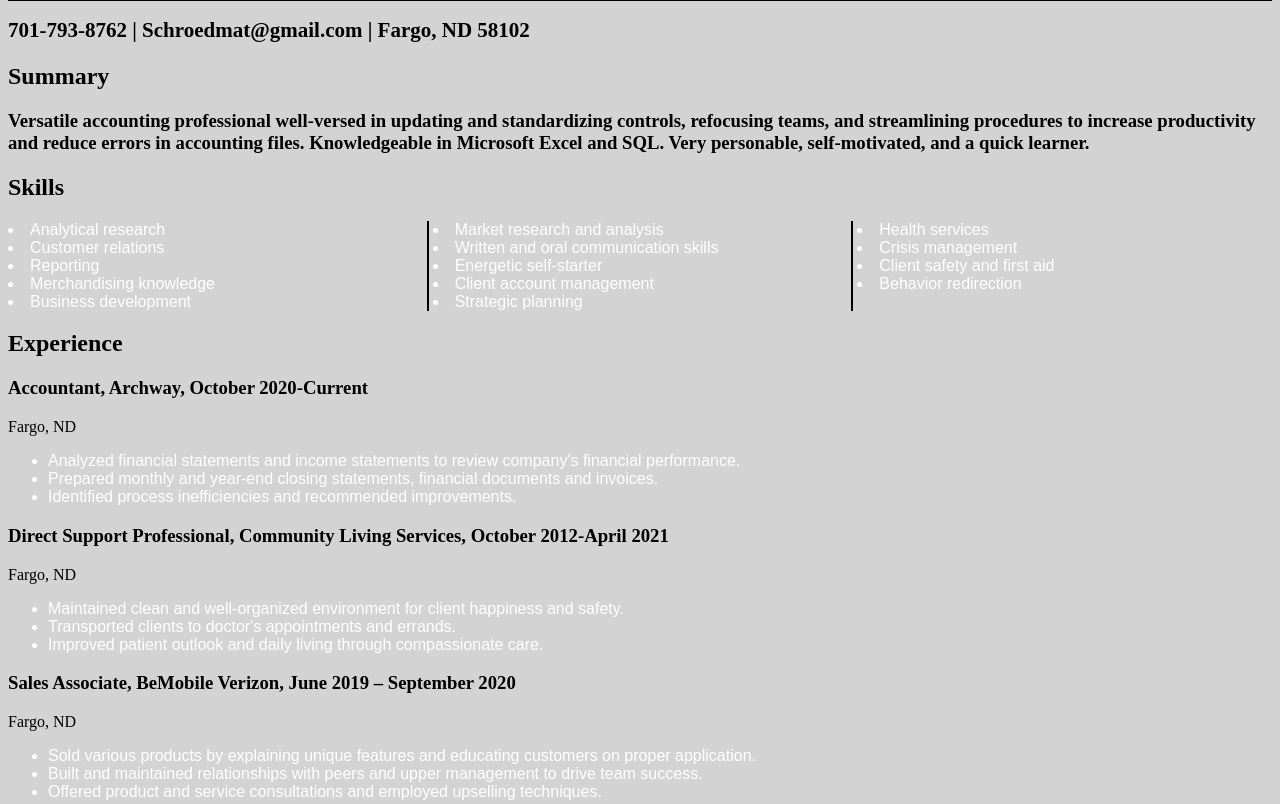
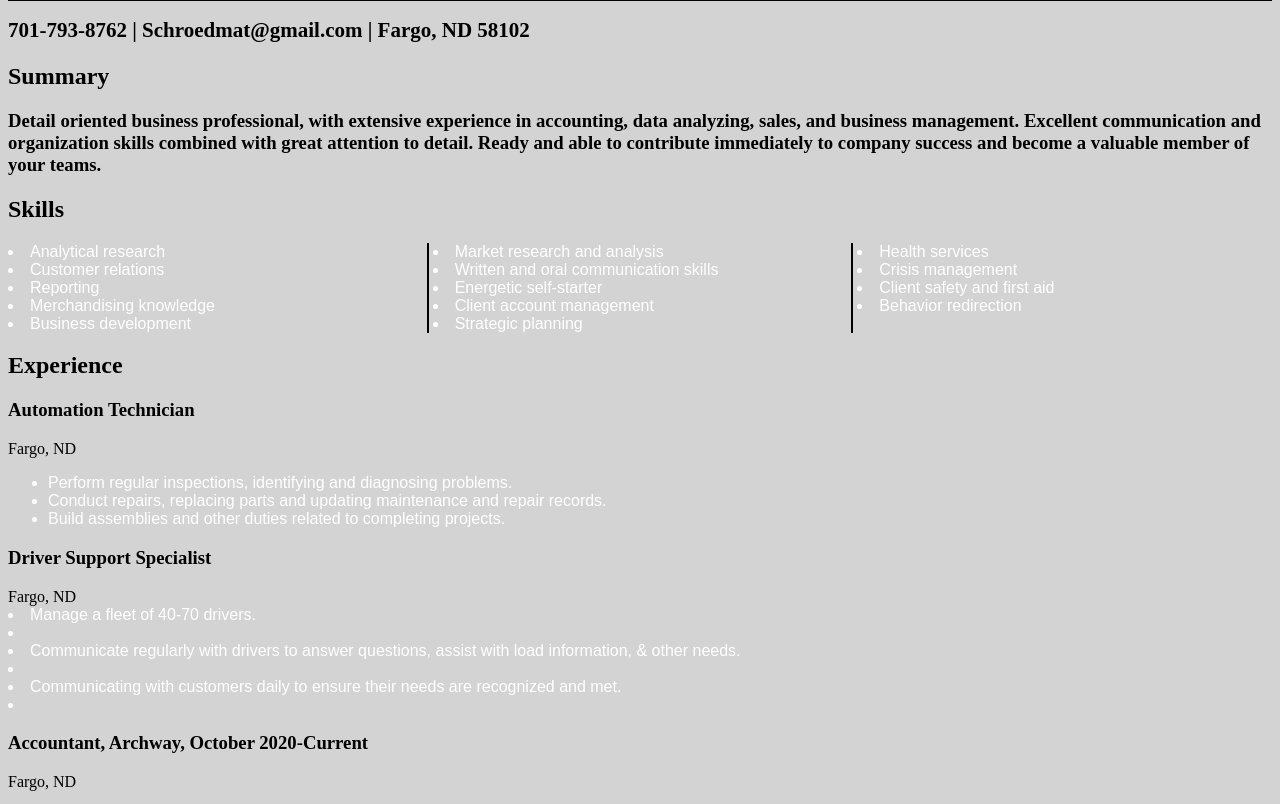
Before and after one commit to schroedmat/resume, a plain HTML site: page index.html in a window 1280 px wide. Shown: the part 79-883 px from the top of the page. Drawn offline with Linux system fonts and the light colour scheme.

Commit message:
Update index.html

```diff
--- a/index.html
+++ b/index.html
@@ -19,7 +19,7 @@
     </div>
 
     <div class="summarytext">
-      <h3> Versatile accounting professional well-versed in updating and standardizing controls, refocusing teams, and streamlining procedures to increase productivity and reduce errors in accounting files. Knowledgeable in Microsoft Excel and SQL. Very personable, self-motivated, and a quick learner.</h3>
+      <h3> Detail oriented business professional, with extensive experience in accounting, data analyzing, sales, and business management. Excellent communication and organization skills combined with great attention to detail. Ready and able to contribute immediately to company success and become a valuable member of your teams.</h3>
     </div>
 
     <div class="skills">
@@ -50,11 +50,37 @@
     </div>
 
     <div class="experience1">
+      <h3> Automation Technician </h3>
+      <p1> Fargo, ND</p1>
+    </div>
+
+    <div class="experience1">
+      <ul>
+        <li> Perform regular inspections, identifying and diagnosing problems. </li>
+        <li> Conduct repairs, replacing parts and updating maintenance and repair records. </li>
+        <li> Build assemblies and other duties related to completing projects. </li>
+      </ul>
+    </div>
+
+    <div class="experience2">
+      <h3> Driver Support Specialist</h3>
+      <p1> Fargo, ND</p1>
+    </div>
+
+    <div class="experience2text>
+      <ul>
+        <li> Manage a fleet of 40-70 drivers. <li>
+        <li> Communicate regularly with drivers to answer questions, assist with load information, & other needs. <li>
+        <li> Communicating with customers daily to ensure their needs are recognized and met. <li>
+      </ul>
+    </div>
+
+    <div class="experience3">
       <h3> Accountant, Archway, October 2020-Current </h3>
       <p1> Fargo, ND </p1>
     </div>
 
-    <div class="experience1text">
+    <div class="experience3text">
       <ul>
         <li> Analyzed financial statements and income statements to review company's financial performance. </li>
         <li> Prepared monthly and year-end closing statements, financial documents and invoices. </li>
@@ -62,12 +88,12 @@
       </ul>
     </div>
 
-    <div class="experience2">
+    <div class="experience4">
       <h3> Direct Support Professional, Community Living Services, October 2012-April 2021 </h3>
       <p2> Fargo, ND </p2>
     </div>
 
-    <div class="experience2text">
+    <div class="experience4text">
       <ul>
         <li> Maintained clean and well-organized environment for client happiness and safety.</li>
         <li> Transported clients to doctor's appointments and errands.</li>
@@ -75,12 +101,12 @@
       </ul>
     </div>
 
-    <div class="experience3">
+    <div class="experience5">
       <h3> Sales Associate, BeMobile Verizon, June 2019 – September 2020 </h3>
       <p3>Fargo, ND </p3>
     </div>
 
-    <div class="experience3text">
+    <div class="experience5text">
       <ul>
         <li> Sold various products by explaining unique features and educating customers on proper application.</li>
         <li> Built and maintained relationships with peers and upper management to drive team success.</li>
@@ -88,12 +114,12 @@
       </ul>
     </div>
 
-    <div class="experience4">
+    <div class="experience6">
       <h3> Retail Associate, Rock 30 Games, October 2009 – October 2011 </h3>
       <p4> Fargo, ND </p4>
     </div>
 
-    <div class="experience4text">
+    <div class="experience6text">
       <ul>
         <li> Stocked and cleaned shelves while maintaining neat and orderly store.</li>
         <li> Counted cash, made change and stored coupons to keep organized and balanced cash register drawer.</li>
```
